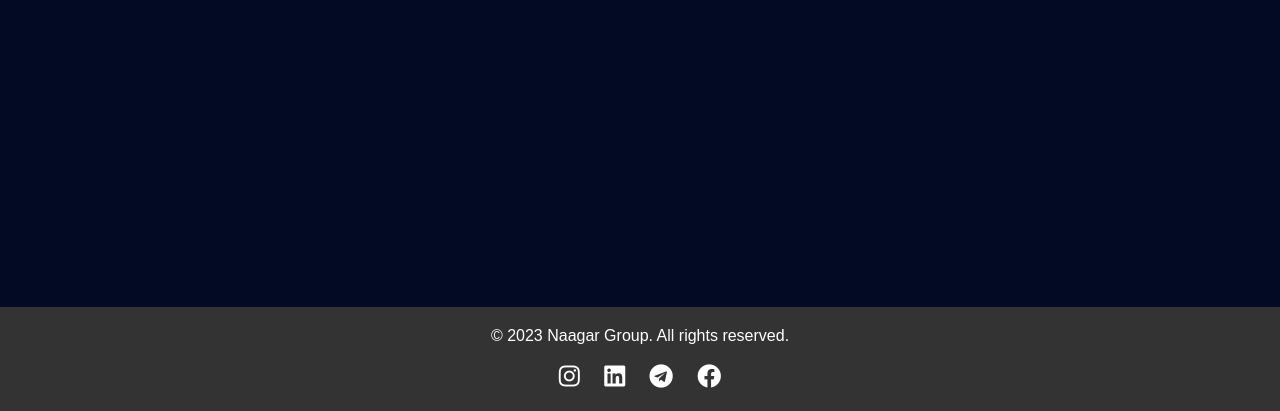
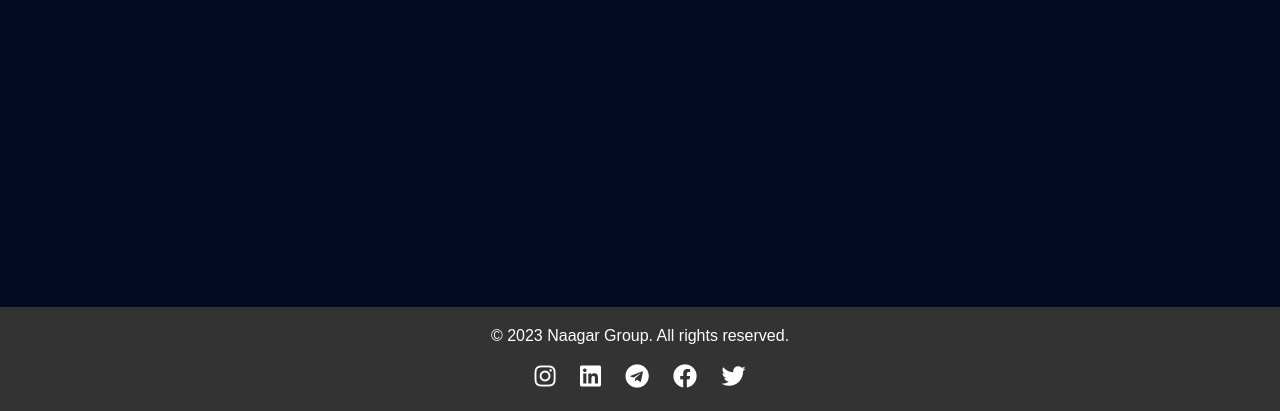
Before and after one commit to NaagarGroup/website_public, a plain HTML site: page index.html in a window 1280 px wide. Shown: the part 2995-3406 px from the top of the page. Drawn offline with Linux system fonts and the light colour scheme.

Commit message:
Update index.html
added twittwe link

```diff
--- a/index.html
+++ b/index.html
@@ -161,6 +161,7 @@
                 <a href="#"><i class="fab fa-linkedin"></i></a>
                 <a href="#"><i class="fab fa-telegram"></i></a>
                 <a href="#"><i class="fab fa-facebook"></i></a>
+                <a href="#"><i class="fab fa-twitter"></i></a>
             </div>
         </div>
     </footer>
```
